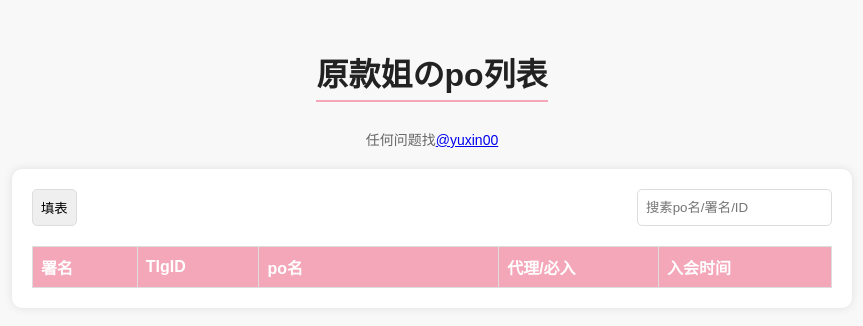
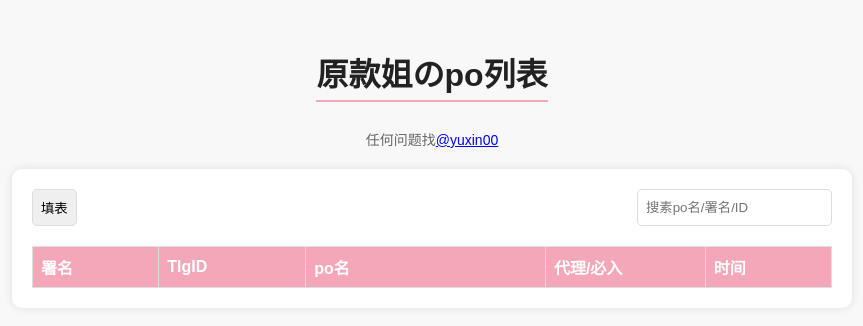
Before and after one commit to yyuxin00/po_list, a plain HTML site: page po_list.html in a window 1280 px wide. Shown: the whole page, without its empty margins (208-1071 px from the left). Drawn offline with Linux system fonts and the light colour scheme; no server answers.

Commit message:
po_list.html

```diff
--- a/po_list.html
+++ b/po_list.html
@@ -226,7 +226,7 @@
         </div>
         <div class="table-container">
             <table id="entryTable">
-                <thead><tr><th>署名</th><th>TlgID</th><th>po名</th><th>代理/必入</th><th>入会时间</th></tr></thead>
+                <thead><tr><th>署名</th><th>TlgID</th><th>po名</th><th>代理/必入</th><th>时间</th></tr></thead>
                 <tbody></tbody>
             </table>
         </div>
@@ -243,7 +243,7 @@
 			    <option value="代理">代理</option>
 			    <option value="必入">必入</option>
 			</select>
-            <input type="date" id="date" placeholder="入会时间">
+            <input type="date" id="date" placeholder="时间">
             <button id="submitForm">提交</button>
             <button class="close-btn" onclick="closeForm()">关闭</button>
         </div>
```
